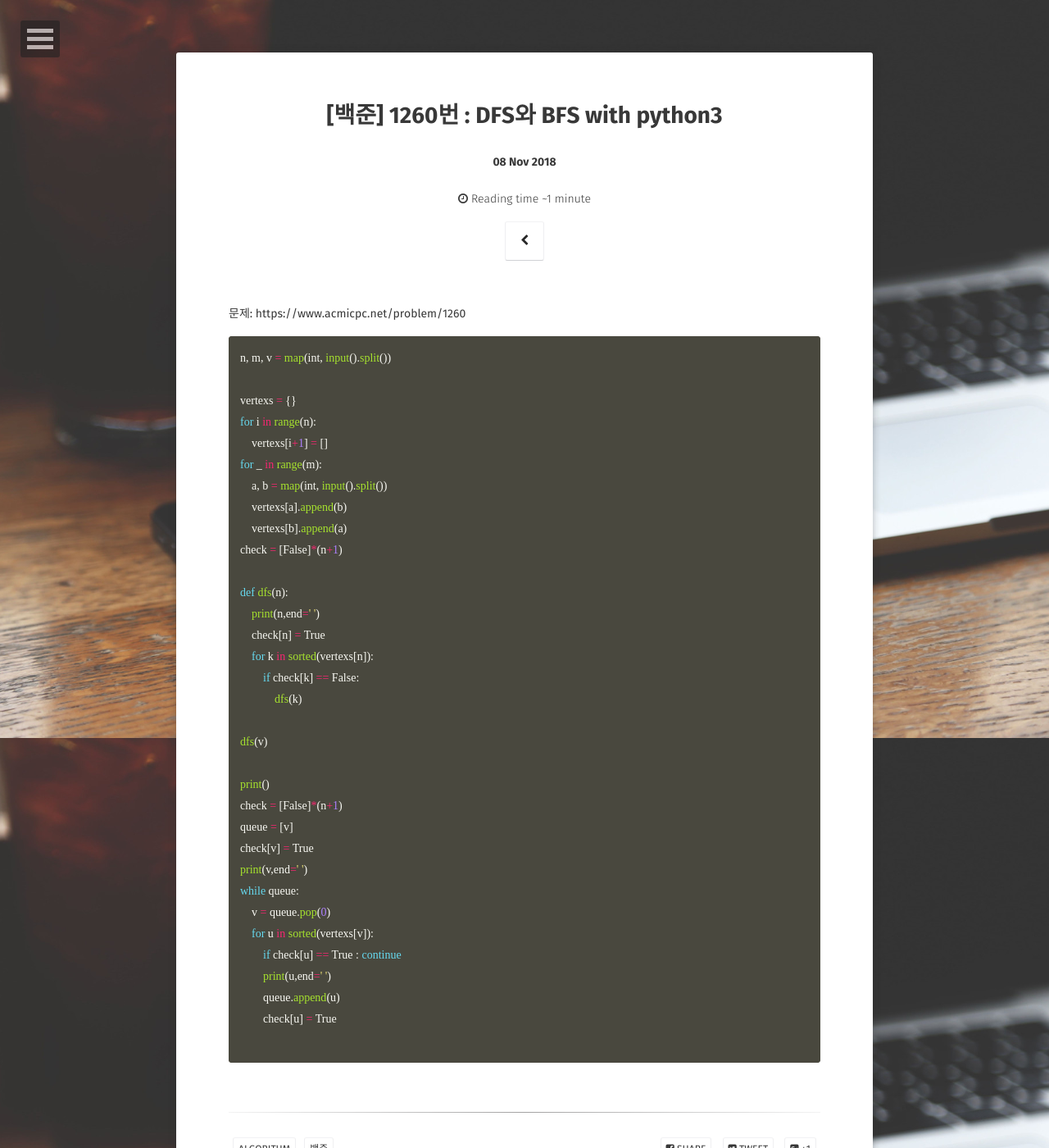
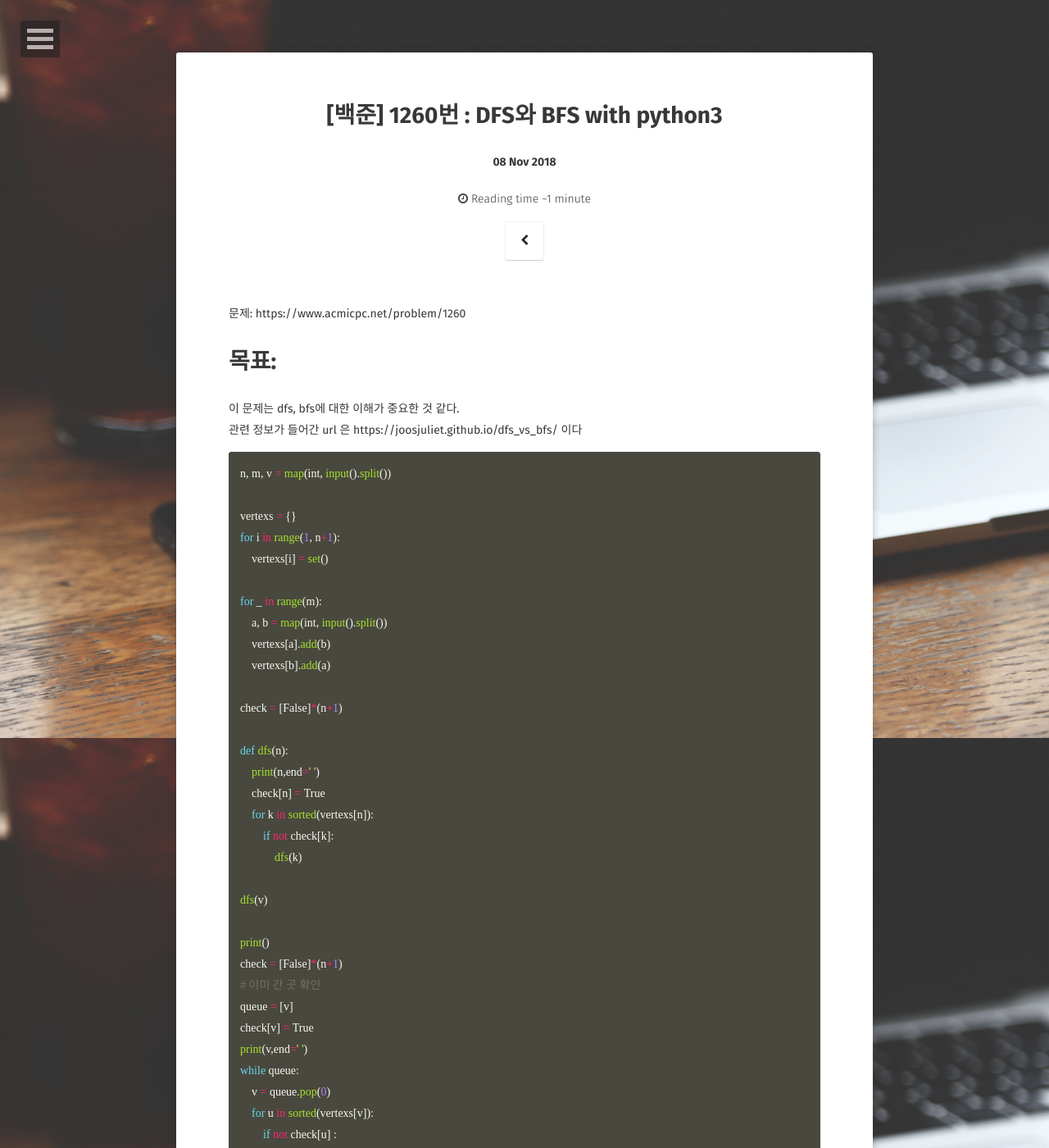
Before and after one commit to JoosJuliet/joosjuliet.github.io, a Jekyll site: the page built from _posts/2018-11-08-1260.md, in a window 1280 px wide and 1400 px high. Shown: the whole window at 82% size. Built offline with Jekyll 4.4.1, drawn with Linux system fonts in a browser that asks for light colours; some web fonts are replaced.

Commit message:
1260에 dfs_vs_bfs문제 넣기

````diff
--- a/_posts/2018-11-08-1260.md
+++ b/_posts/2018-11-08-1260.md
@@ -9,38 +9,45 @@ comments: true
 
 문제: https://www.acmicpc.net/problem/1260
 
+# 목표:
+이 문제는 dfs, bfs에 대한 이해가 중요한 것 같다.
+관련 정보가 들어간 url 은 https://joosjuliet.github.io/dfs_vs_bfs/  이다
+
 ``` python
 n, m, v = map(int, input().split())
 
 vertexs = {}
-for i in range(n):
-    vertexs[i+1] = []
+for i in range(1, n+1):
+    vertexs[i] = set()
+
 for _ in range(m):
     a, b = map(int, input().split())
-    vertexs[a].append(b)
-    vertexs[b].append(a)
+    vertexs[a].add(b)
+    vertexs[b].add(a)
+
 check = [False]*(n+1)
 
 def dfs(n):
     print(n,end=' ')
     check[n] = True
     for k in sorted(vertexs[n]):
-        if check[k] == False:
+        if not check[k]:
             dfs(k)
 
 dfs(v)
 
 print()
 check = [False]*(n+1)
+# 이미 간 곳 확인
 queue = [v]
 check[v] = True
 print(v,end=' ')
 while queue:
     v = queue.pop(0)
     for u in sorted(vertexs[v]):
-        if check[u] == True : continue
-        print(u,end=' ')
-        queue.append(u)
-        check[u] = True
+        if not check[u] :
+            print(u,end=' ')
+            queue.append(u)
+            check[u] = True
 
 ```
````
Also changed, not shown: _posts/2018-08-02-confusing_prblem_when_i_solved_algorithm_with_python.md (+3 -0 lines), _posts/2019-09-13-dfs_vs_bfs.md (+2 -2 lines).
